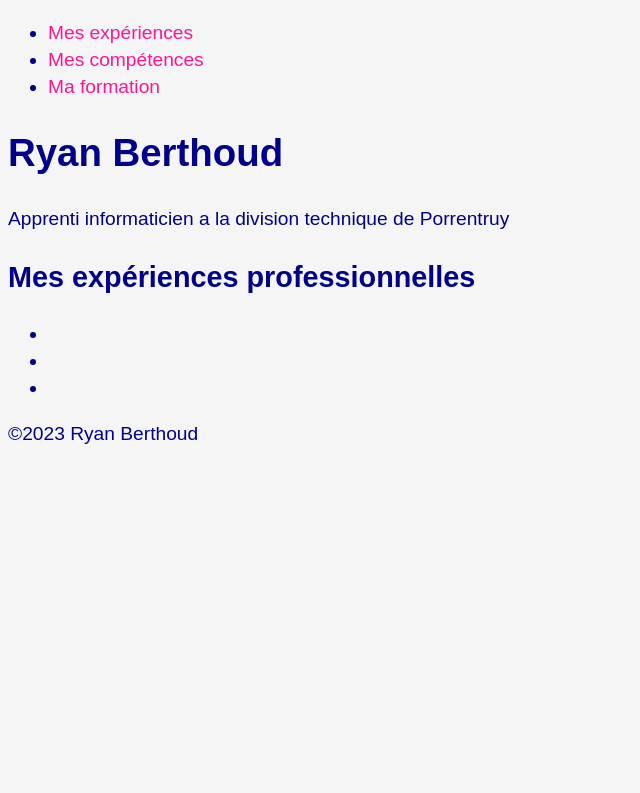
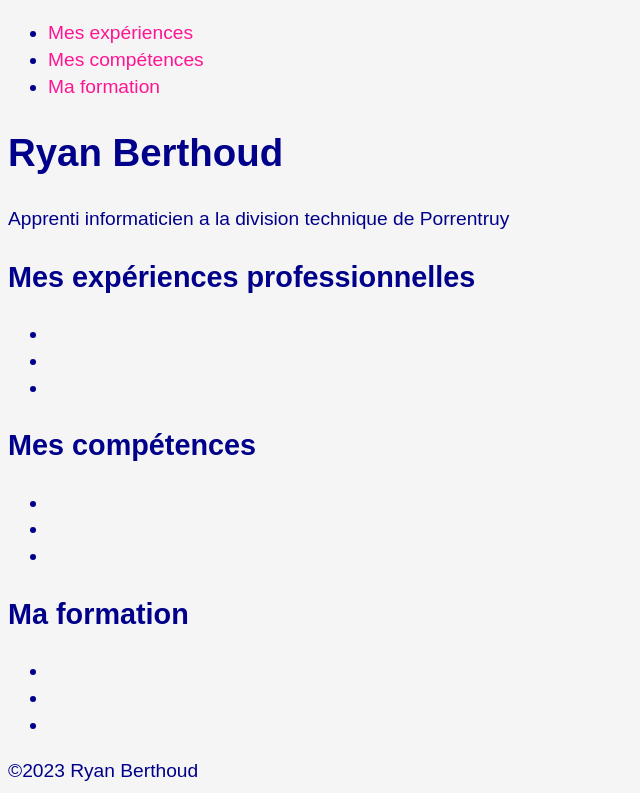
Before and after one commit to divtec-cejef/cv-01-html-fan2Messi-Ryan-10, a plain HTML site: page index.html in a window 1280 px wide. Shown: the part 1119-1912 px from the top of the page, without its empty margins (0-640 px from the left). Before the commit the page ends 1575 px from the top, so only its background shows below. Drawn offline with Linux system fonts and the light colour scheme.

Commit message:
création d'une liste avec la fonction lien qui permet d'accéder au bonne endroit de la page

```diff
--- a/index.html
+++ b/index.html
@@ -29,13 +29,13 @@
     <nav>
         <ul class="menu">
             <li>
-                <a href="#">Mes expériences</a>
+                <a href="#experiences">Mes expériences</a>
             </li>
             <li>
-                <a href="#">Mes compétences</a>
+                <a href="#competences">Mes compétences</a>
             </li>
             <li>
-                <a href="#">Ma formation</a>
+                <a href="#formation">Ma formation</a>
             </li>
         </ul>
     </nav>
@@ -49,6 +49,18 @@
             <li></li>
             <li></li>
         </ul>
+    <h2 id="competences">Mes compétences</h2>
+    <ul>
+        <li></li>
+        <li></li>
+        <li></li>
+    </ul>
+    <h2 id="formation">Ma formation</h2>
+    <ul>
+        <li></li>
+        <li></li>
+        <li></li>
+    </ul>
 </main>
 <footer>
     &copy;2023 Ryan Berthoud
```
